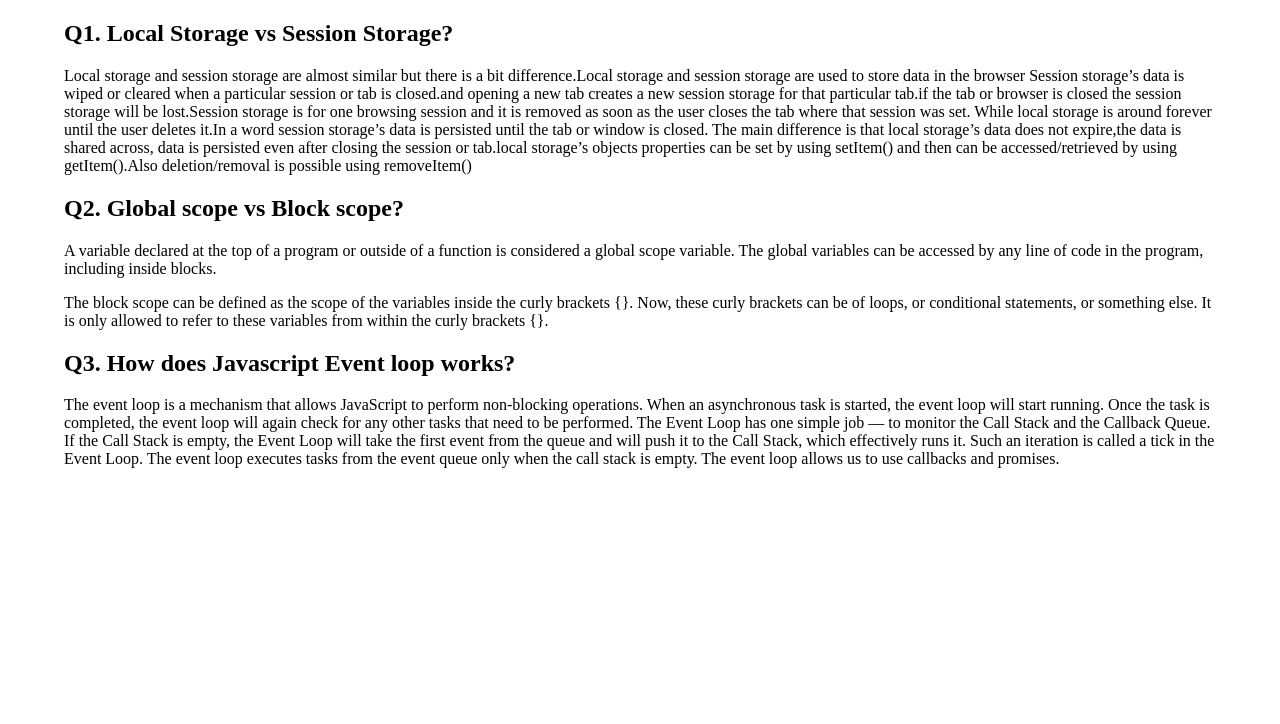
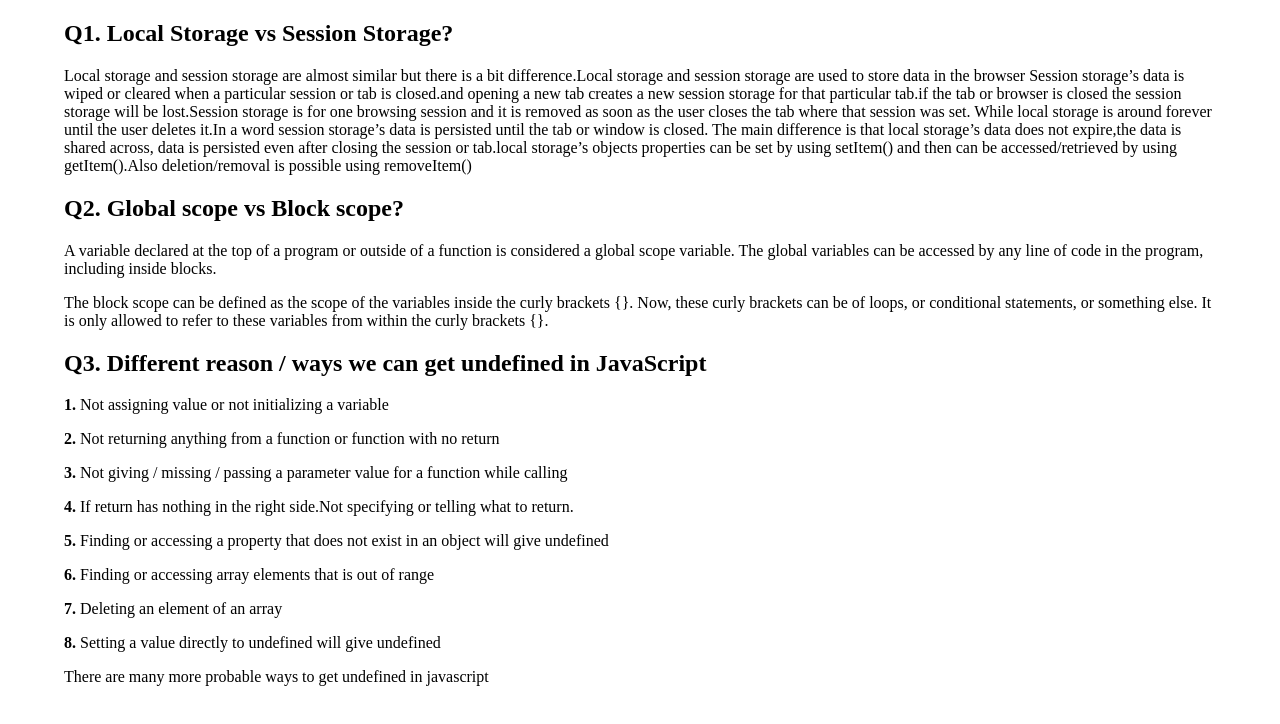
Before and after one commit to RabbiAhemed/typing-monster-debug, a plain HTML site: page blog.html in a window 1280 px wide. Drawn offline with Linux system fonts and the light colour scheme.

Commit message:
fourth question answered

```diff
--- a/blog.html
+++ b/blog.html
@@ -47,20 +47,30 @@
     </p>
     <!-- Second Question Ends -->
     <!-- Third Question Starts -->
-    <h2>Q3. How does Javascript Event loop works?</h2>
+    <h2>Q3. Different reason / ways we can get undefined in JavaScript</h2>
+
+    <p><b>1.</b> Not assigning value or not initializing a variable</p>
     <p>
-      The event loop is a mechanism that allows JavaScript to perform
-      non-blocking operations. When an asynchronous task is started, the event
-      loop will start running. Once the task is completed, the event loop will
-      again check for any other tasks that need to be performed. The Event Loop
-      has one simple job — to monitor the Call Stack and the Callback Queue. If
-      the Call Stack is empty, the Event Loop will take the first event from the
-      queue and will push it to the Call Stack, which effectively runs it. Such
-      an iteration is called a tick in the Event Loop. The event loop executes
-      tasks from the event queue only when the call stack is empty. The event
-      loop allows us to use callbacks and promises.
+      <b>2.</b> Not returning anything from a function or function with no
+      return
     </p>
-    <p></p>
+    <p>
+      <b>3.</b> Not giving / missing / passing a parameter value for a function
+      while calling
+    </p>
+    <p>
+      <b>4.</b> If return has nothing in the right side.Not specifying or
+      telling what to return.
+    </p>
+    <p>
+      <b>5.</b> Finding or accessing a property that does not exist in an object
+      will give undefined
+    </p>
+    <p><b>6.</b> Finding or accessing array elements that is out of range</p>
+    <p><b>7.</b> Deleting an element of an array</p>
+    <p><b>8.</b> Setting a value directly to undefined will give undefined</p>
+    <p>There are many more probable ways to get undefined in javascript</p>
+
     <!-- Third Question Ends -->
   </body>
 </html>
```
